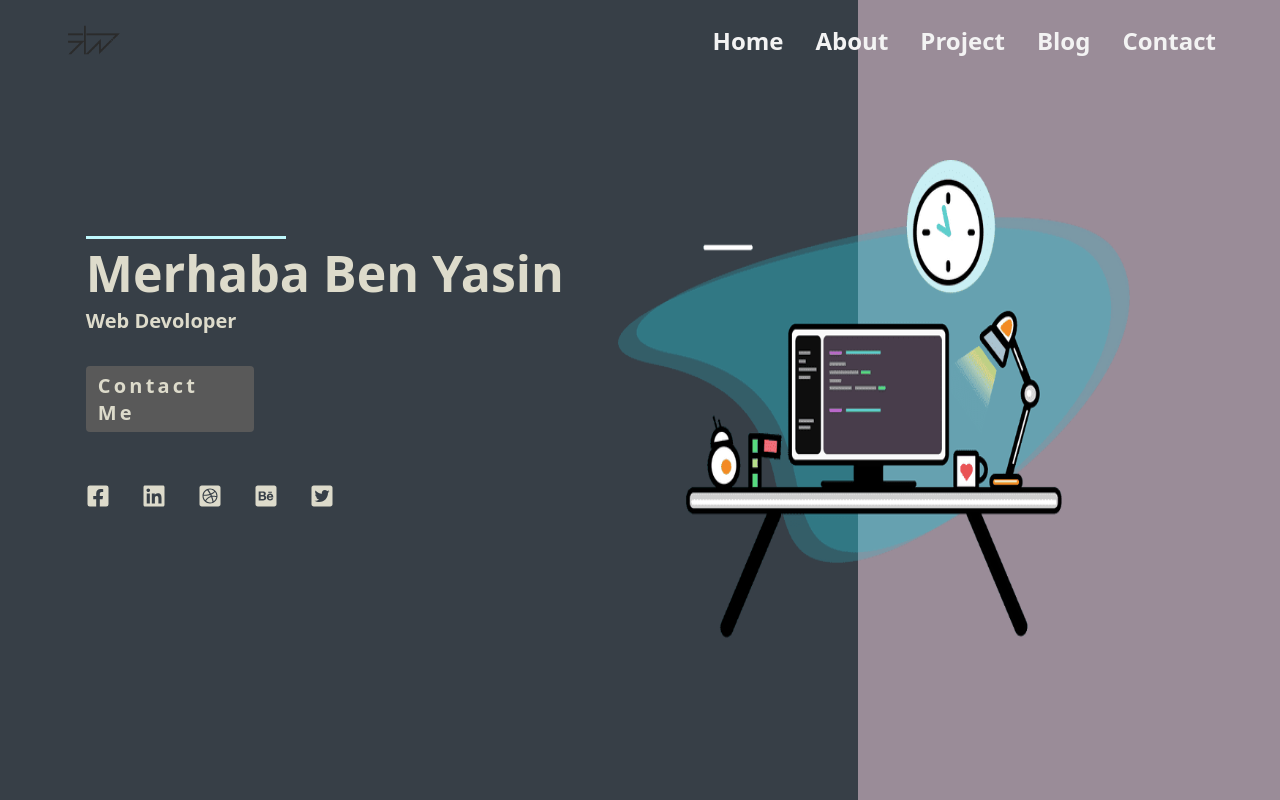
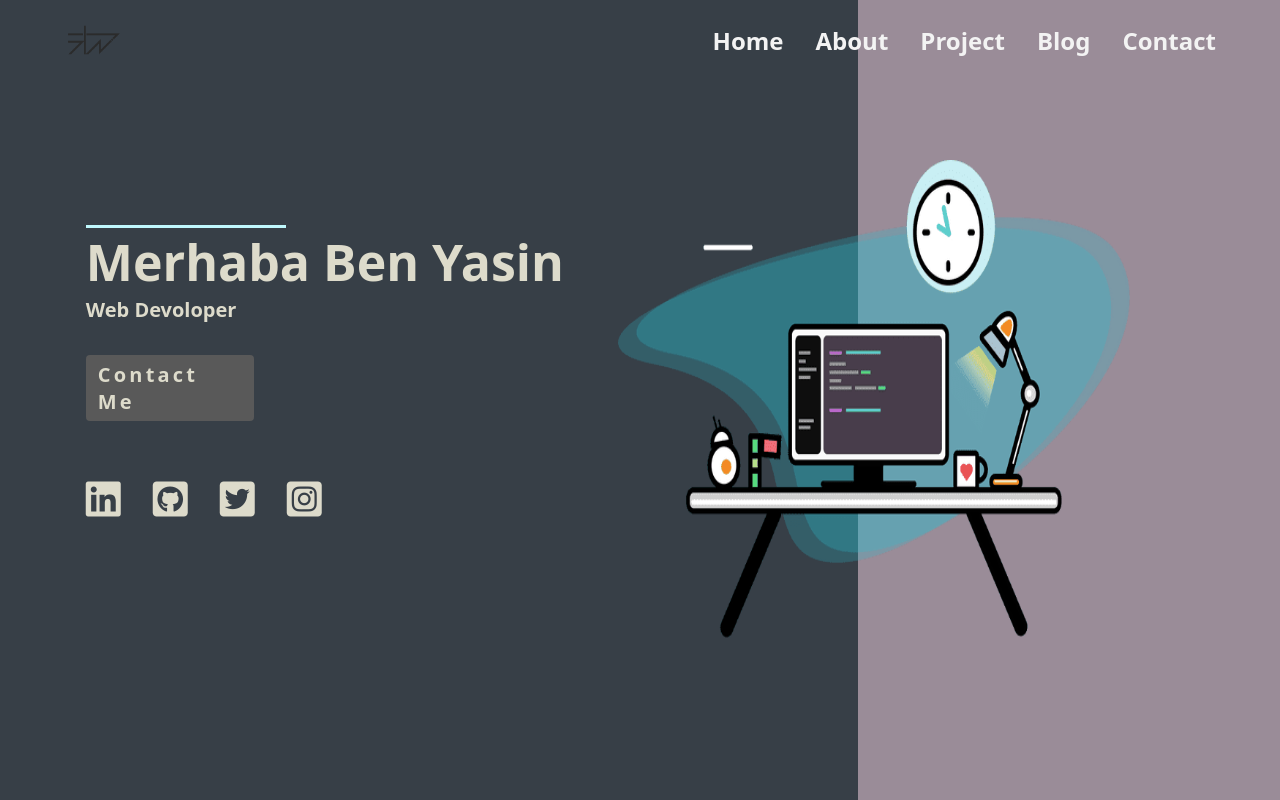
Before and after one commit to Uyesta/HTML-practice, a plain HTML site: page index.html in a window 1280 px wide. Shown: the top 800 px of the page. Drawn offline with Linux system fonts and the light colour scheme.

Commit message:
Social İcon Update

```diff
--- a/css/media.css
+++ b/css/media.css
@@ -23,6 +23,7 @@
     .main .main-left .bio .btn{
         width: 29%;
     }
+
 }
 
 @media screen and (max-width:768px) {
@@ -87,6 +88,9 @@
         color: var(--link-hover-color);
         transition: all 0.3s linear;
     }
+
+
+
 }
 
 @media screen and (max-width:540px) {
@@ -94,4 +98,5 @@
         width: 90vw;
         margin: 0 auto 4rem auto;
     }
+
 }
--- a/css/style.css
+++ b/css/style.css
@@ -1,22 +1,24 @@
-:root{
-    --primary-text-color:#DDDBCB;
+:root {
+    --primary-text-color: #DDDBCB;
     --second-text-color: #F3F3F3;
     --third--text-color: #2B2118;
-    --link-hover-color:#bff8fd;
+    --link-hover-color: #bff8fd;
 
     --primary-title-color: #102a42;
 
 
-    --primary-icon-color:#85877C;
+    --primary-icon-color: #85877C;
 
     --primary-background-color: #373F47;
-    --second-background-color:#9a8c98;
+    --second-background-color: #9a8c98;
 
-    --primary-btn-background-color:#595959;
+    --primary-btn-background-color: #595959;
     --primary-btn-hover-background-color: #B191FF;
 
-    --radius:0.25rem;
-    --letter-spacing:0.2rem;
+    --radius: 0.25rem;
+    --letter-spacing: 0.2rem;
+
+    --transition: all 0.3s linear;
 
 
 
@@ -74,18 +76,17 @@ header .box .menu ul li:last-child {
 
 header .box .menu ul a {
     text-decoration: none;
-    color: var(--second-text-color)
-
+    color: var(--second-text-color);
 }
 
 header .box .menu ul a:hover {
     text-decoration: none;
     color: var(--link-hover-color);
     -webkit-transition: color 0.5s;
-    -moz-transition:    color 0.5s;
-    -ms-transition:     color 0.5s;
-    -o-transition:      color 0.5s;
-    transition:         color 0.5s;
+    -moz-transition: color 0.5s;
+    -ms-transition: color 0.5s;
+    -o-transition: color 0.5s;
+    transition: color 0.5s;
     border-bottom: 3px solid var(--link-hover-color);
 }
 
@@ -161,29 +162,20 @@ header .box .menu ul a:hover {
     padding-inline-start: 0;
 }
 
-.main .main-left .bio li {
+.main .main-left .bio ul a{
+    color: var(--primary-text-color);
+    font-size: 40px;
     margin-right: 2rem;
-    font-weight: 600;
-    letter-spacing: 4;
-    font-size: 24px;
 }
 
-.main .main-left .bio li:last-child {
-    margin-right:0;
+.main .main-left .bio ul a:hover{
+    color: var(--primary-btn-hover-background-color);
+    transition: var(--transition);
+
 }
 
-.main .main-left .bio li a {
-    text-decoration: none;
-    color: var(--primary-text-color)
-}
-
-.main .main-left .bio li a:hover {
-    -webkit-transition: color 0.4s;
-    -moz-transition: color 0.4s;
-    -ms-transition: color 0.4s;
-    -o-transition: color 0.4s;
-    transition: color 0.4s;
-    color: var(--link-hover-color);
+.main .main-left .bio ul a:last-child {
+    margin-right: 0px;
 }
 
 .main .main-right {
@@ -241,7 +233,7 @@ header .box .menu ul a:hover {
     margin-bottom: 2rem;
     border-radius: var(--radius);
     text-align: center;
-    transition: all 0.3s linear;
+    transition: var(--transition);
     color: var(--primary-title-color);
     font-size: 1rem;
 }
@@ -341,7 +333,7 @@ header .box .menu ul a:hover {
     padding: 0.375rem 0.75rem;
     letter-spacing: var(--letter-spacing);
     font-weight: 700;
-    transition: all 0.3s linear;
+    transition: var(--transition);
     font-size: .875rem;
     border: 2px solid transparent;
     cursor: pointer;
@@ -440,6 +432,10 @@ header .box .menu ul a:hover {
     object-fit: cover;
 }
 
+.section-proje .projes .proje .projeimg img:last-child {
+    object-position: center;
+}
+
 .section-proje .projes .project-info {
     z-index: 1;
     grid-column: 5/12;
@@ -529,7 +525,7 @@ header .box .menu ul a:hover {
     background: #f1f5f8;
     border-radius: var(--radius);
     box-shadow: 0 5px 15px rgba(0, 0, 0, 0.1);
-    transition: all 0.3s linear;
+    transition: var(--transition);
 }
 
 .section-blog .blogs .blog-post a {
@@ -567,29 +563,29 @@ header .box .menu ul a:hover {
     font-size: .85rem;
 }
 
-.footer{
+.footer {
     width: 100%;
     background-color: var(--primary-title-color);
 }
 
-.footer h4{
+.footer h4 {
     color: white;
     margin: 0;
     padding: 20px;
     text-align: center;
 }
 
-.footer .flex-icon{
+.footer .flex-icon {
     display: flex;
     justify-content: center;
     padding-bottom: 20px;
 }
 
-.footer .flex-icon .fa-brands{
-    color:white;
+.footer .flex-icon .fa-brands {
+    color: white;
     margin-right: 25px;
 }
 
-.footer .flex-icon a:last-child i{
+.footer .flex-icon a:last-child i {
     margin-right: 0;
 }
--- a/index.html
+++ b/index.html
@@ -37,46 +37,13 @@
                 <h4>Web Devoloper</h4>
                 <a class="btn">Contact Me</a>
                 <ul>
-                    <li><a href="#"><svg stroke="currentColor" fill="currentColor" stroke-width="0"
-                                viewBox="0 0 448 512" class="social-icon" height="1em" width="1em"
-                                xmlns="http://www.w3.org/2000/svg">
-                                <path
-                                    d="M400 32H48A48 48 0 0 0 0 80v352a48 48 0 0 0 48 48h137.25V327.69h-63V256h63v-54.64c0-62.15 37-96.48 93.67-96.48 27.14 0 55.52 4.84 55.52 4.84v61h-31.27c-30.81 0-40.42 19.12-40.42 38.73V256h68.78l-11 71.69h-57.78V480H400a48 48 0 0 0 48-48V80a48 48 0 0 0-48-48z">
-                                </path>
-                            </svg></a></li>
-                    <li><a href="#"><svg stroke="currentColor" fill="currentColor" stroke-width="0"
-                                viewBox="0 0 448 512" class="social-icon" height="1em" width="1em"
-                                xmlns="http://www.w3.org/2000/svg">
-                                <path
-                                    d="M416 32H31.9C14.3 32 0 46.5 0 64.3v383.4C0 465.5 14.3 480 31.9 480H416c17.6 0 32-14.5 32-32.3V64.3c0-17.8-14.4-32.3-32-32.3zM135.4 416H69V202.2h66.5V416zm-33.2-243c-21.3 0-38.5-17.3-38.5-38.5S80.9 96 102.2 96c21.2 0 38.5 17.3 38.5 38.5 0 21.3-17.2 38.5-38.5 38.5zm282.1 243h-66.4V312c0-24.8-.5-56.7-34.5-56.7-34.6 0-39.9 27-39.9 54.9V416h-66.4V202.2h63.7v29.2h.9c8.9-16.8 30.6-34.5 62.9-34.5 67.2 0 79.7 44.3 79.7 101.9V416z">
-                                </path>
-                            </svg></a></li>
-                    <li><a href="#"><svg stroke="currentColor" fill="currentColor" stroke-width="0"
-                                viewBox="0 0 448 512" class="social-icon" height="1em" width="1em"
-                                xmlns="http://www.w3.org/2000/svg">
-                                <path
-                                    d="M90.2 228.2c8.9-42.4 37.4-77.7 75.7-95.7 3.6 4.9 28 38.8 50.7 79-64 17-120.3 16.8-126.4 16.7zM314.6 154c-33.6-29.8-79.3-41.1-122.6-30.6 3.8 5.1 28.6 38.9 51 80 48.6-18.3 69.1-45.9 71.6-49.4zM140.1 364c40.5 31.6 93.3 36.7 137.3 18-2-12-10-53.8-29.2-103.6-55.1 18.8-93.8 56.4-108.1 85.6zm98.8-108.2c-3.4-7.8-7.2-15.5-11.1-23.2C159.6 253 93.4 252.2 87.4 252c0 1.4-.1 2.8-.1 4.2 0 35.1 13.3 67.1 35.1 91.4 22.2-37.9 67.1-77.9 116.5-91.8zm34.9 16.3c17.9 49.1 25.1 89.1 26.5 97.4 30.7-20.7 52.5-53.6 58.6-91.6-4.6-1.5-42.3-12.7-85.1-5.8zm-20.3-48.4c4.8 9.8 8.3 17.8 12 26.8 45.5-5.7 90.7 3.4 95.2 4.4-.3-32.3-11.8-61.9-30.9-85.1-2.9 3.9-25.8 33.2-76.3 53.9zM448 80v352c0 26.5-21.5 48-48 48H48c-26.5 0-48-21.5-48-48V80c0-26.5 21.5-48 48-48h352c26.5 0 48 21.5 48 48zm-64 176c0-88.2-71.8-160-160-160S64 167.8 64 256s71.8 160 160 160 160-71.8 160-160z">
-                                </path>
-                            </svg></a></li>
-                    <li><a href="#"><svg stroke="currentColor" fill="currentColor" stroke-width="0"
-                                viewBox="0 0 448 512" class="social-icon" height="1em" width="1em"
-                                xmlns="http://www.w3.org/2000/svg">
-                                <path
-                                    d="M186.5 293c0 19.3-14 25.4-31.2 25.4h-45.1v-52.9h46c18.6.1 30.3 7.8 30.3 27.5zm-7.7-82.3c0-17.7-13.7-21.9-28.9-21.9h-39.6v44.8H153c15.1 0 25.8-6.6 25.8-22.9zm132.3 23.2c-18.3 0-30.5 11.4-31.7 29.7h62.2c-1.7-18.5-11.3-29.7-30.5-29.7zM448 80v352c0 26.5-21.5 48-48 48H48c-26.5 0-48-21.5-48-48V80c0-26.5 21.5-48 48-48h352c26.5 0 48 21.5 48 48zM271.7 185h77.8v-18.9h-77.8V185zm-43 110.3c0-24.1-11.4-44.9-35-51.6 17.2-8.2 26.2-17.7 26.2-37 0-38.2-28.5-47.5-61.4-47.5H68v192h93.1c34.9-.2 67.6-16.9 67.6-55.9zM380 280.5c0-41.1-24.1-75.4-67.6-75.4-42.4 0-71.1 31.8-71.1 73.6 0 43.3 27.3 73 71.1 73 33.2 0 54.7-14.9 65.1-46.8h-33.7c-3.7 11.9-18.6 18.1-30.2 18.1-22.4 0-34.1-13.1-34.1-35.3h100.2c.1-2.3.3-4.8.3-7.2z">
-                                </path>
-                            </svg></a></li>
-                    <li><a href="#"><svg stroke="currentColor" fill="currentColor" stroke-width="0"
-                                viewBox="0 0 448 512" class="social-icon" height="1em" width="1em"
-                                xmlns="http://www.w3.org/2000/svg">
-                                <path
-                                    d="M400 32H48C21.5 32 0 53.5 0 80v352c0 26.5 21.5 48 48 48h352c26.5 0 48-21.5 48-48V80c0-26.5-21.5-48-48-48zm-48.9 158.8c.2 2.8.2 5.7.2 8.5 0 86.7-66 186.6-186.6 186.6-37.2 0-71.7-10.8-100.7-29.4 5.3.6 10.4.8 15.8.8 30.7 0 58.9-10.4 81.4-28-28.8-.6-53-19.5-61.3-45.5 10.1 1.5 19.2 1.5 29.6-1.2-30-6.1-52.5-32.5-52.5-64.4v-.8c8.7 4.9 18.9 7.9 29.6 8.3a65.447 65.447 0 0 1-29.2-54.6c0-12.2 3.2-23.4 8.9-33.1 32.3 39.8 80.8 65.8 135.2 68.6-9.3-44.5 24-80.6 64-80.6 18.9 0 35.9 7.9 47.9 20.7 14.8-2.8 29-8.3 41.6-15.8-4.9 15.2-15.2 28-28.8 36.1 13.2-1.4 26-5.1 37.8-10.2-8.9 13.1-20.1 24.7-32.9 34z">
-                                </path>
-                            </svg></a></li>
+                    <a href="https://www.linkedin.com/in/yasin-din%C3%A7-063488236/">
+                        <i class="fa-brands fa-linkedin"></i></a>
+                    <a href="https://github.com/Uyesta"><i class="fa-brands fa-square-github"></i></a>
+                    <a href="https://twitter.com/Uyesta1"><i class="fa-brands fa-square-twitter"></i></a>
+                    <a href="#"><i class="fa-brands fa-square-instagram"></i></a>
                 </ul>
-
             </div>
-
-
         </div>
         <div class="main-right">
             <img src="img/home.png">
@@ -130,8 +97,8 @@
             <div class="decs">
                 <h3>Intern</h3>
                 <h4>Web Devoloper</h4>
-                <p><i class="fa-solid fa-arrow-right"></i>Online Ürün satışı yapmakta olan sitelerin düznlenmesi yeni
-                    şeyler eklenmesi gibi işlemler</p>
+                <p><i class="fa-solid fa-arrow-right"></i>
+                    Online Ürün satışı yapmakta olan sitelerin düznlenmesi yenişeyler eklenmesi</p>
             </div>
         </div>
         <a href="#">More Info</a>
```
